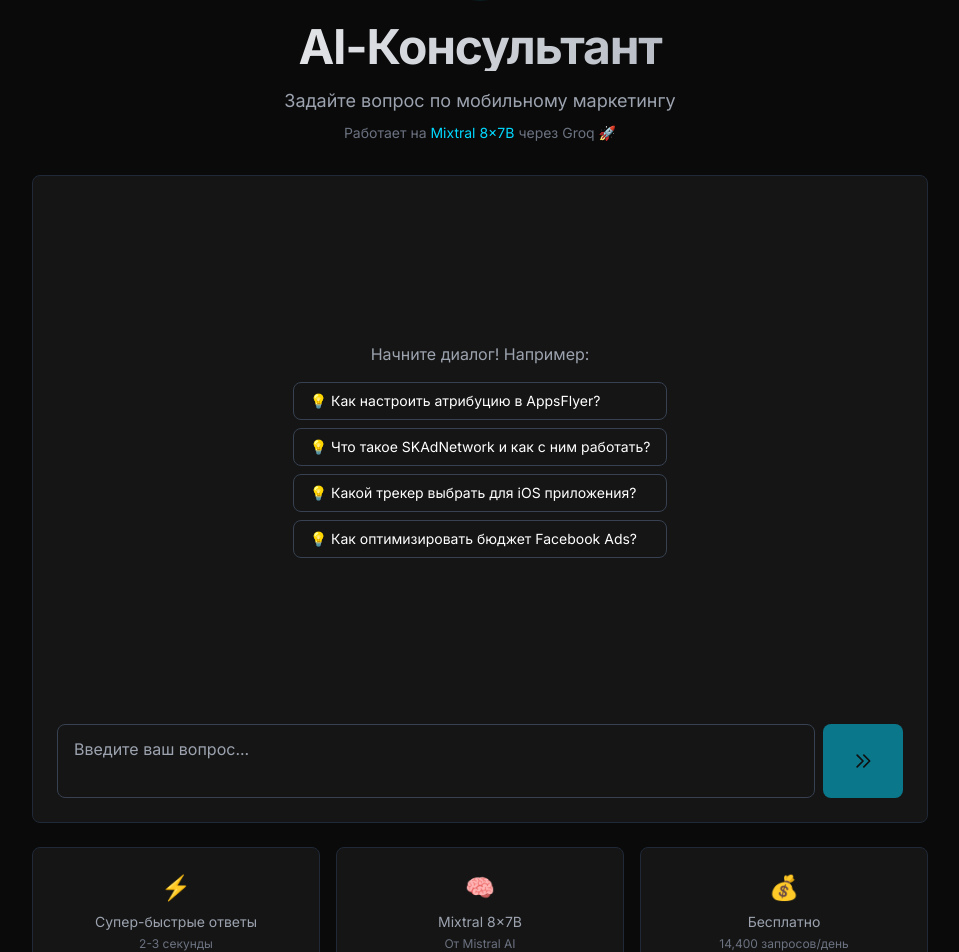
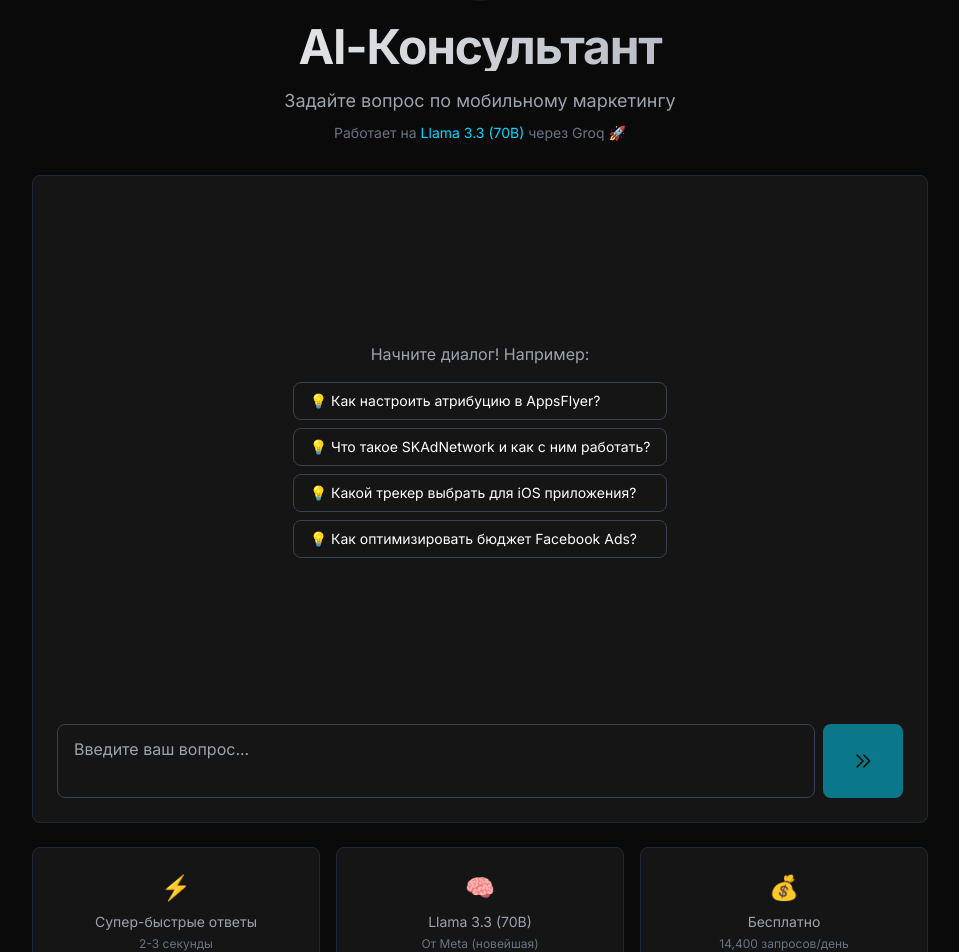
Before and after one commit to ibrakyraishi-art/gipoteza-zakryta, a Next.js app: page /ai-chat in a window 1280 px wide. Shown: the part 280-1232 px from the top of the page, without its empty margins (160-1119 px from the left). Built offline with nearby package versions, Linux system fonts and the light colour scheme.

Commit message:
Switch to Llama 3.3 70B with new API key

```diff
--- a/app/ai-chat/page.tsx
+++ b/app/ai-chat/page.tsx
@@ -107,7 +107,7 @@ export default function AIPage() {
             Задайте вопрос по мобильному маркетингу
           </p>
           <p className="text-sm text-gray-500 mt-2">
-            Работает на <span className="text-accent-cyan">Mixtral 8x7B</span> через Groq 🚀
+            Работает на <span className="text-accent-cyan">Llama 3.3 (70B)</span> через Groq 🚀
           </p>
         </div>
 
@@ -247,8 +247,8 @@ export default function AIPage() {
           </div>
           <div className="card text-center">
             <div className="text-accent-cyan text-2xl mb-2">🧠</div>
-            <p className="text-sm text-gray-400">Mixtral 8x7B</p>
-            <p className="text-xs text-gray-500 mt-1">От Mistral AI</p>
+            <p className="text-sm text-gray-400">Llama 3.3 (70B)</p>
+            <p className="text-xs text-gray-500 mt-1">От Meta (новейшая)</p>
           </div>
           <div className="card text-center">
             <div className="text-accent-cyan text-2xl mb-2">💰</div>
--- a/app/api/ai/chat/route.ts
+++ b/app/api/ai/chat/route.ts
@@ -51,7 +51,7 @@ export async function POST(request: Request) {
         'Content-Type': 'application/json',
       },
       body: JSON.stringify({
-        model: 'mixtral-8x7b-32768', // Mixtral 8x7B - проверенная рабочая модель
+        model: 'llama-3.3-70b-versatile', // Llama 3.3 70B - самая новая и стабильная модель Groq
         messages: messages,
         temperature: 0.7,
         max_tokens: 2048,
```
